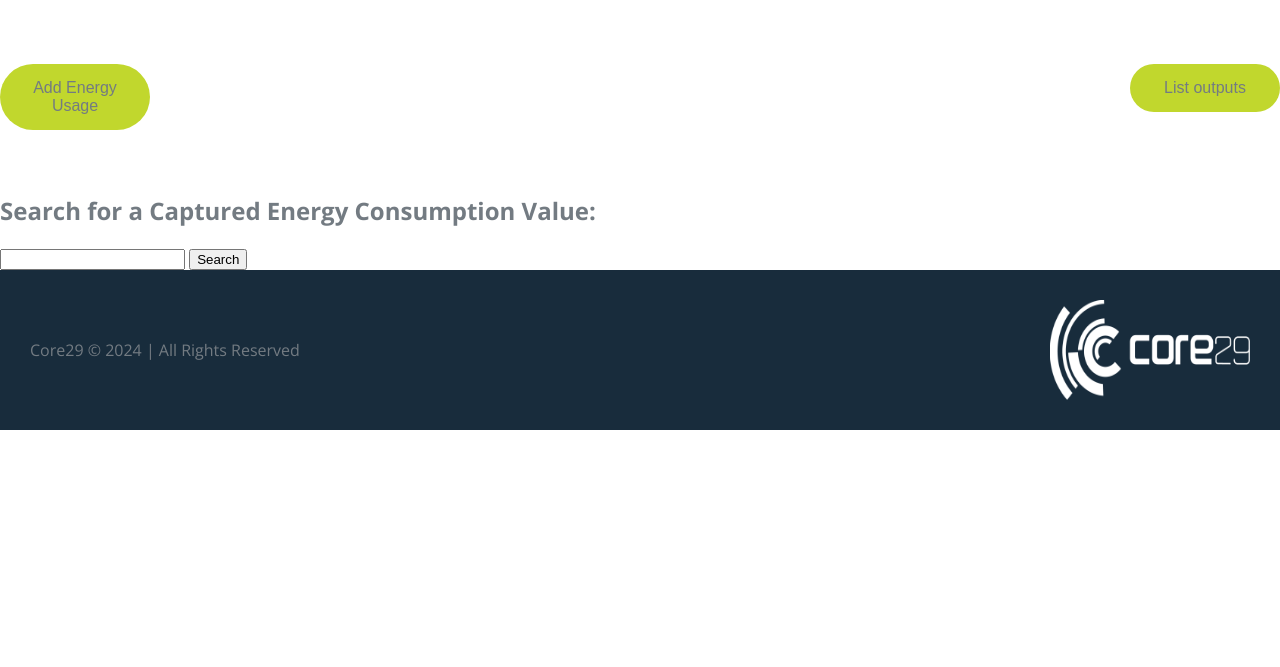
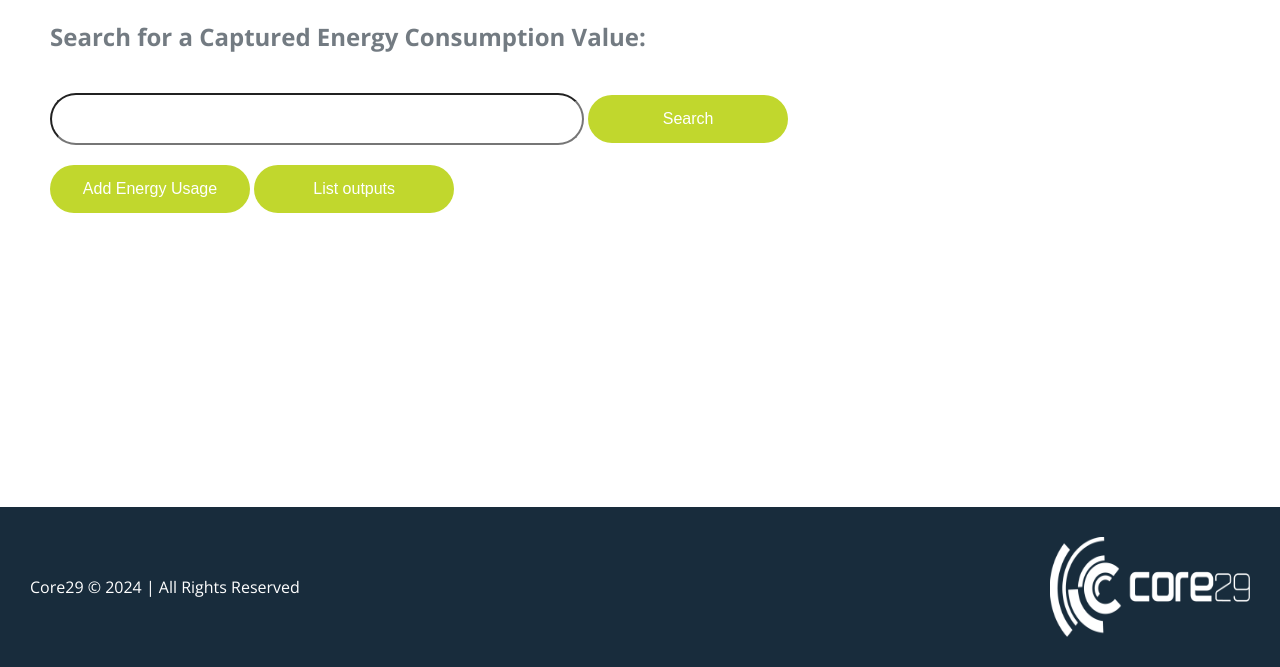
Before and after one commit to MorganMart1n/RGUHack24, a PHP site: page /energyUse.php in a window 1280 px wide. Shown: the part 191-858 px from the top of the page. Before the commit the page ends 621 px from the top, so only its background shows below. Run offline with PHP 8.4, Linux system fonts and the light colour scheme; some libraries are stand-ins or nearby versions.

Commit message:
changes to css

```diff
--- a/energyUse.php
+++ b/energyUse.php
@@ -28,14 +28,19 @@
             </div>
         </div>
     </header>
-    <br>
-    <br>
+    <main>
+        <div class="energySearch">
+            <h2>Search for a Captured Energy Consumption Value:</h2>
+            <form action = "search.php" method = "GET">
+                <input type = "text" name = "query" />
+                <input type = "submit" value = "Search" />
+            </form>
+        </div>
 
-    <main>
         <div class="energyAddBtn">
             <button onclick = calculateEnergyUse()>Add Energy Usage</button>
 
-            <button style = float:right id = "displayButton"  onclick = listOutputs()>List outputs</button>
+            <button id = "displayButton"  onclick = listOutputs()>List outputs</button>
         </div>
 
 
@@ -45,12 +50,7 @@
         <br>
         <p id = "avgEngPara"></p>
 
-        <h2>Search for a Captured Energy Consumption Value:</h2>
 
-        <form action = "search.php" method = "GET">
-            <input type = "text" name = "query" />
-            <input type = "submit" value = "Search" />
-        </form>
     </main>
     <footer>
         <div class="footer">
--- a/public/css/main.css
+++ b/public/css/main.css
@@ -131,7 +131,7 @@ body{
     flex-direction: row;
 }
 .commutingBody form .locationInput div{
-    padding: 50px;
+    padding: 20px;
 }
 .commutingBody form input[type=text]{
     margin-top: 20px;
@@ -151,6 +151,17 @@ body{
 .commutingBody .map img{
     width: 600px;
     height: 400px;
+}
+.commutingBody form button{
+    float: right;
+    margin-top: 20px;
+    width: 200px;
+    font-size: 16px;
+    padding: 15px;
+    color: #ffffff;
+    border-radius: 40px;
+    border-style: none;
+    background-color: #c1d72d;
 }
 
 
@@ -178,6 +189,7 @@ body{
     /*outline-color: #b28ee4;*/
 }
 .dashInfo2{
+
     background-color: #c1d72d;
     width: 50%;
     padding: 100px;
@@ -185,19 +197,45 @@ body{
 }
 
 .energyAddBtn{
-
+    margin-left: 50px;
 }
 .energyAddBtn button{
     margin-top: 20px;
-    width: 150px;
+    width: 200px;
     font-size: 16px;
     padding: 15px;
-    color: #737b82;
+    color: #ffffff;
     border-radius: 40px;
     border-style: none;
     background-color: #c1d72d;
 }
+.energySearch{
+    margin-left: 50px;
+}
+.energySearch input[type=submit]{
+    margin-top: 20px;
+    width: 200px;
+    font-size: 16px;
+    padding: 15px;
+    color: #ffffff;
+    border-radius: 40px;
+    border-style: none;
+    background-color: #c1d72d;
+}
+.energySearch input[type=text]{
+    margin-top: 20px;
+    width: 500px;
+    font-size: 16px;
+    padding: 15px;
+    color: #ffffff;
+    border-radius: 40px;
 
+    outline: #737b82;
+}
+#energyValues{
+    margin-top: 50px;
+    margin-left: 50px;
+}
 
 
 
@@ -214,6 +252,8 @@ body{
     background-color: #182c3c;
     padding: 30px;
     height: 100px;
+    margin-top: 200px;
+    color: #ffffff;
 }
 .footer img{
     height: 100px;
```
Also changed, not shown: carbonExchange.php (+6 -1 lines).
